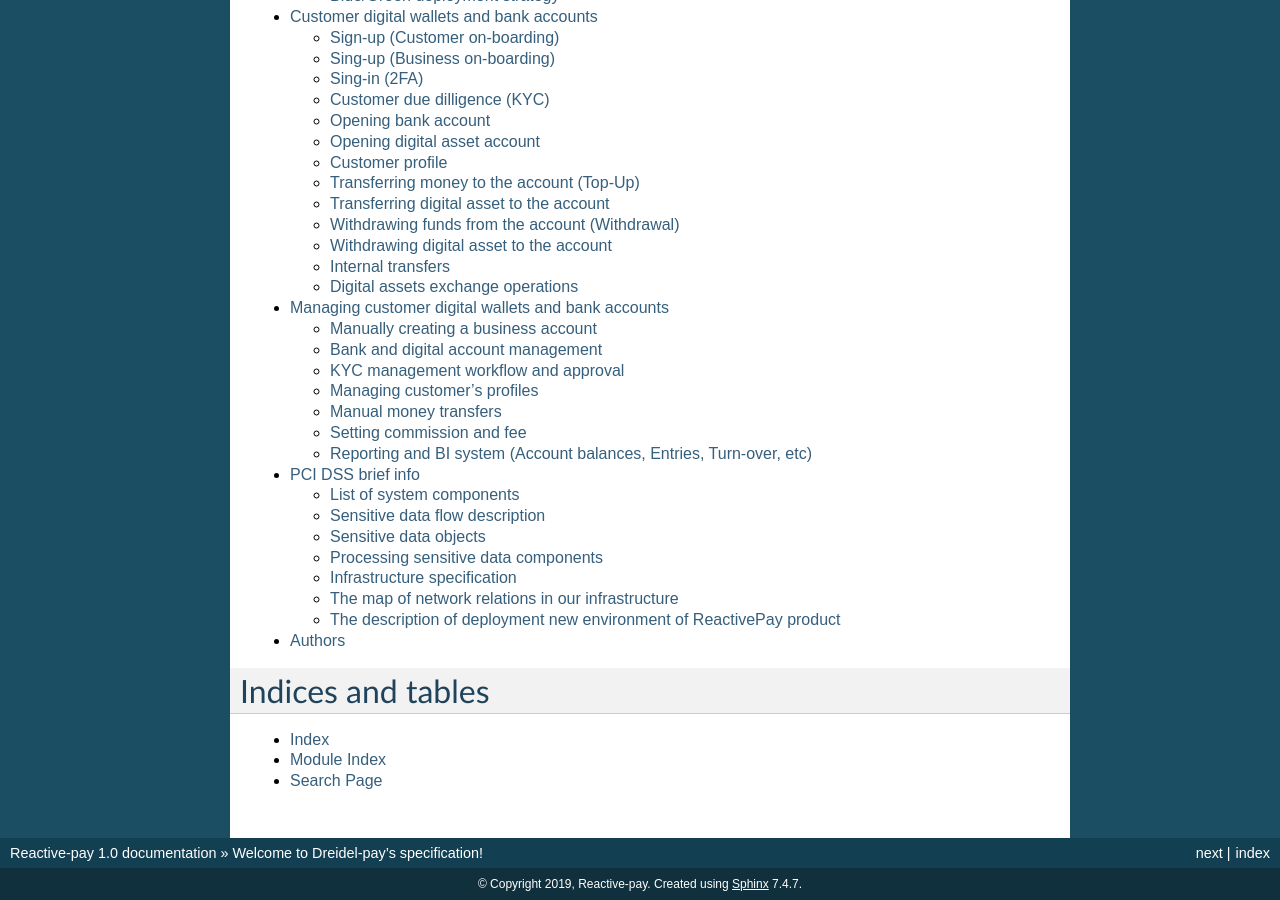
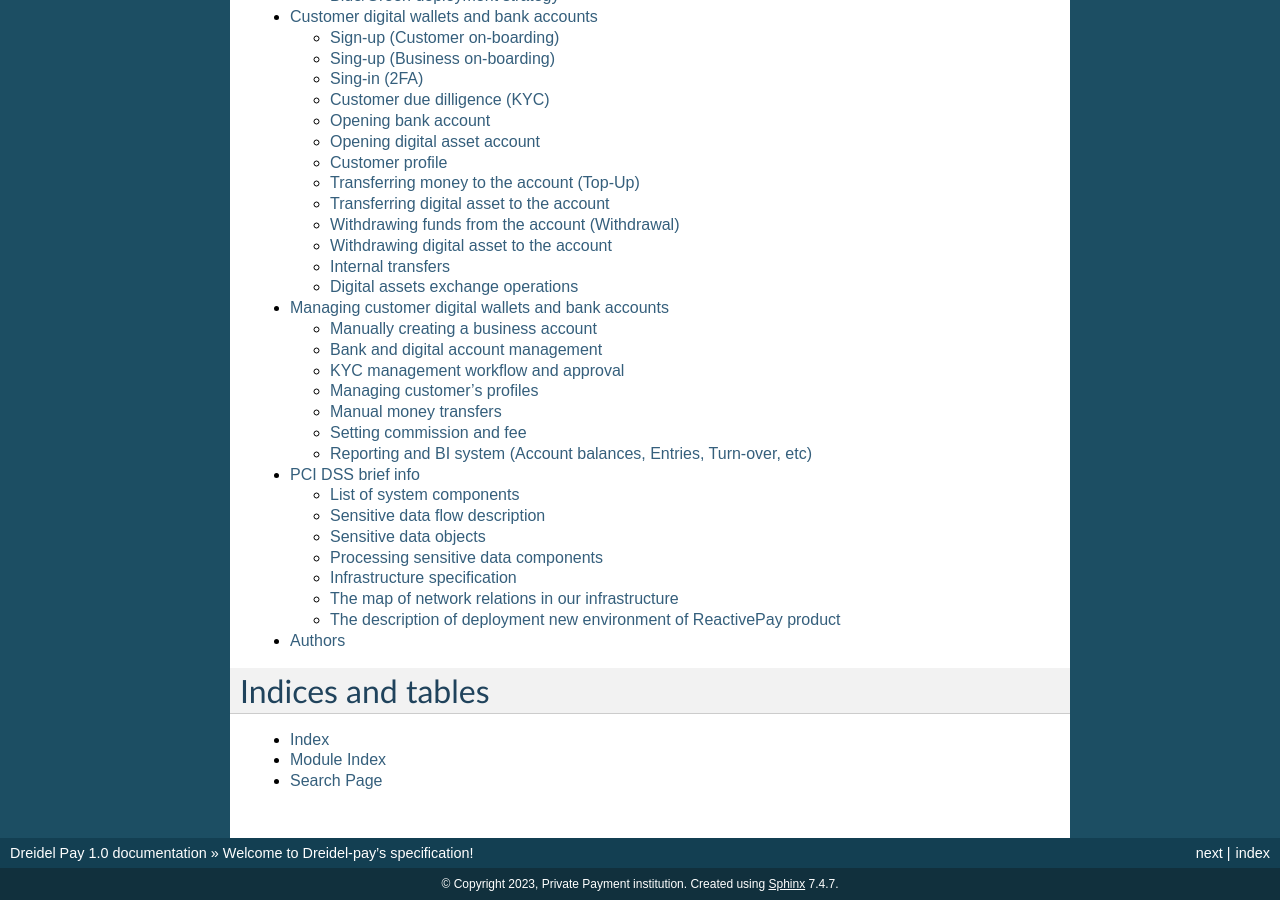
Before and after one commit to dreideldoc/dreidel-docs, a Sphinx documentation site: the page built from docs/index.rst, in a window 1280 px wide and 900 px high, scrolled down 1656 px. Built offline with Sphinx 7.4.7, drawn with Linux system fonts in a browser that asks for light colours; some of the changed text lies outside the part shown.

Commit message:
Update conf.py

```diff
--- a/docs/conf.py
+++ b/docs/conf.py
@@ -43,8 +43,8 @@ source_suffix = '.rst'
 master_doc = 'index'
 
 # General information about the project.
-project = u'Reactive-pay'
-copyright = u'2019, Reactive-pay'
+project = u'Dreidel Pay'
+copyright = u'2023, Private Payment institution'
 
 # The version info for the project you're documenting, acts as replacement for
 # |version| and |release|, also used in various other places throughout the
```
